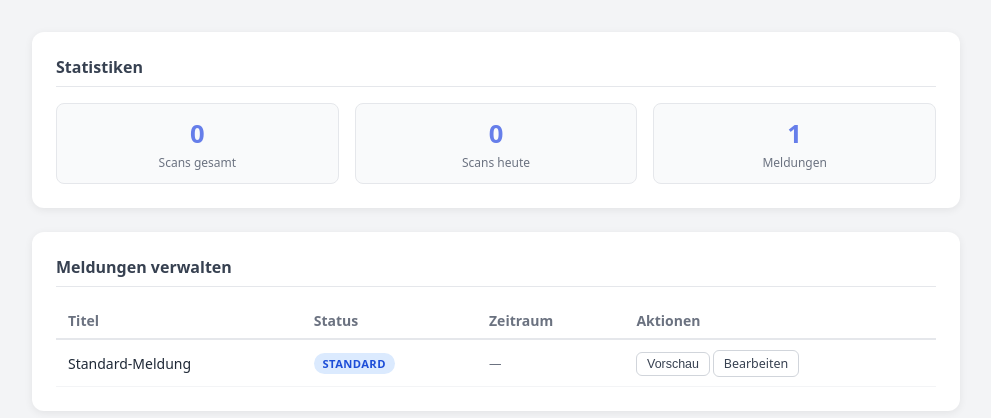
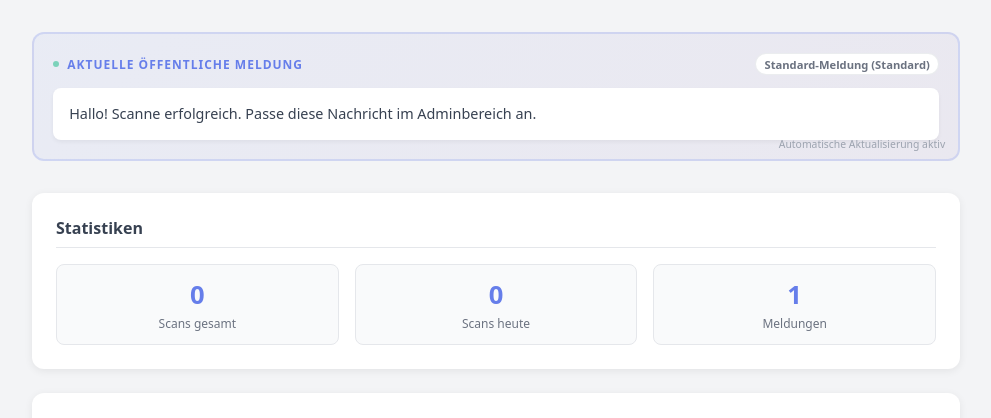
Before and after one commit to glhsman/qr-codemessanger-job, a PHP site: page /admin/index.php in a window 1280 px wide. Shown: the part 59-477 px from the top of the page, without its empty margins (144-1135 px from the left). Run offline with PHP 8.4, Linux system fonts and the light colour scheme; the visitor is signed in with stand-in values (Sample User, id 1); data that the repository does not hold is empty; some libraries are stand-ins or nearby versions.

Commit message:
UI: Grid-Icon entfernt & Admin Live-Vorschau hinzugefügt

```diff
--- /dev/null
+++ b/admin/get_current_message.php
@@ -0,0 +1,57 @@
+<?php
+require_once __DIR__ . '/../config.php';
+require_once __DIR__ . '/../lib/db.php';
+require_once __DIR__ . '/../lib/sanitize.php';
+
+session_start();
+
+// Auth check
+if (empty($_SESSION['admin'])) {
+    http_response_code(403);
+    echo json_encode(['error' => 'Forbidden']);
+    exit;
+}
+
+header('Content-Type: application/json');
+
+// Get active message
+$pdo = get_pdo();
+
+// 1. Zeitgesteuerte Meldung
+$stmt = $pdo->prepare(
+    "SELECT id, title, content, active_from, active_until, is_default
+     FROM `messages`
+     WHERE `active_from` IS NOT NULL
+       AND `active_until` IS NOT NULL
+       AND `active_from` <= NOW()
+       AND `active_until` >= NOW()
+     ORDER BY `active_from` DESC
+     LIMIT 1"
+);
+$stmt->execute();
+$row = $stmt->fetch();
+
+if (!$row) {
+    // 2. Standard-Meldung
+    $stmt = $pdo->query("SELECT id, title, content, is_default FROM `messages` WHERE `is_default` = 1 LIMIT 1");
+    $row = $stmt->fetch();
+}
+
+if ($row) {
+    // Sanitize content if needed (analog to index.php)
+    if (defined('ALLOW_HTML_WHITELIST') && ALLOW_HTML_WHITELIST) {
+        $row['content_html'] = sanitize_html_whitelist($row['content']);
+    }
+    else {
+        $row['content_html'] = nl2br(htmlspecialchars($row['content'], ENT_QUOTES | ENT_SUBSTITUTE, 'UTF-8'));
+    }
+    echo json_encode($row);
+}
+else {
+    echo json_encode([
+        'title' => 'Standard',
+        'content' => 'Hallo! Hier ist deine Standard-Nachricht.',
+        'content_html' => 'Hallo! Hier ist deine Standard-Nachricht.',
+        'is_default' => 1
+    ]);
+}
--- a/admin/index.php
+++ b/admin/index.php
@@ -139,6 +139,77 @@ function message_status(array $m, DateTimeImmutable $now): string
   .modal-close { position: absolute; top: 1rem; right: 1rem; cursor: pointer; font-size: 1.5rem; color: #9ca3af; border: none; background: none; }
   .modal-close:hover { color: #374151; }
   @keyframes slideUp { from { transform: translateY(20px); opacity: 0; } to { transform: translateY(0); opacity: 1; } }
+
+  /* Live Dashboard Preview */
+  .live-preview-card {
+    background: linear-gradient(135deg, #667eea11 0%, #764ba211 100%);
+    border: 2px solid #667eea33;
+    border-radius: 12px;
+    padding: 1.2rem;
+    margin-bottom: 0.5rem;
+    position: relative;
+    overflow: hidden;
+  }
+  .live-preview-header {
+    display: flex;
+    justify-content: space-between;
+    align-items: center;
+    margin-bottom: 0.8rem;
+  }
+  .live-preview-title {
+    font-size: 0.75rem;
+    font-weight: 700;
+    color: #667eea;
+    text-transform: uppercase;
+    letter-spacing: 1px;
+    display: flex;
+    align-items: center;
+    gap: 0.5rem;
+  }
+  .live-preview-status {
+    font-size: 0.7rem;
+    font-weight: 600;
+    padding: 0.15rem 0.5rem;
+    border-radius: 100px;
+    background: #fff;
+    border: 1px solid #667eea33;
+    color: #667eea;
+  }
+  .live-preview-content {
+    background: #fff;
+    border-radius: 8px;
+    padding: 1rem;
+    font-size: 0.9rem;
+    line-height: 1.4;
+    color: #374151;
+    box-shadow: 0 2px 4px rgba(0,0,0,0.05);
+    max-height: 120px;
+    overflow-y: auto;
+  }
+  .live-preview-content strong { color: #667eea; }
+  .refresh-indicator {
+    position: absolute;
+    bottom: 0.5rem;
+    right: 0.8rem;
+    font-size: 0.65rem;
+    color: #9ca3af;
+    display: flex;
+    align-items: center;
+    gap: 0.3rem;
+  }
+  .refresh-dot {
+    width: 6px;
+    height: 6px;
+    border-radius: 50%;
+    background: #10b981;
+    opacity: 0.5;
+  }
+  .refreshing .refresh-dot {
+    animation: pulse 1s infinite;
+    background: #667eea;
+    opacity: 1;
+  }
+
 </style>
 </head>
 <body>
@@ -147,6 +218,24 @@ function message_status(array $m, DateTimeImmutable $now): string
   <a href="logout.php">Abmelden</a>
 </header>
 <main>
+
+  <!-- Permanente Live-Vorschau der aktuellen Meldung -->
+  <div class="live-preview-card" id="live-dashboard-preview">
+    <div class="live-preview-header">
+      <div class="live-preview-title">
+        <span class="refresh-dot"></span>
+        Aktuelle öffentliche Meldung
+      </div>
+      <div id="live-preview-status" class="live-preview-status">Wird geladen...</div>
+    </div>
+    <div id="live-preview-render" class="live-preview-content">
+      <div style="color:#9ca3af; font-style:italic">Lade aktuelle Meldung...</div>
+    </div>
+    <div class="refresh-indicator">
+      Automatische Aktualisierung aktiv
+    </div>
+  </div>
+
 
   <!-- Statistiken -->
   <div class="card">
@@ -302,7 +391,43 @@ function message_status(array $m, DateTimeImmutable $now): string
 
 <script>
 document.addEventListener('DOMContentLoaded', () => {
+    // Live Dashboard Preview Logic
+    const livePreviewRender = document.getElementById('live-preview-render');
+    const livePreviewStatus = document.getElementById('live-preview-status');
+    const livePreviewCard = document.getElementById('live-dashboard-preview');
+
+    async function updateLivePreview() {
+        livePreviewCard.classList.add('refreshing');
+        try {
+            const resp = await fetch('get_current_message.php');
+            if (resp.ok) {
+                const data = await resp.json();
+                livePreviewRender.innerHTML = data.content_html;
+                livePreviewStatus.textContent = data.title + (data.is_default ? ' (Standard)' : ' (Aktiv)');
+
+                // Status color based on is_default
+                if (data.is_default) {
+                    livePreviewStatus.style.borderColor = '#9ca3af33';
+                    livePreviewStatus.style.color = '#6b7280';
+                } else {
+                    livePreviewStatus.style.borderColor = '#667eea33';
+                    livePreviewStatus.style.color = '#667eea';
+                }
+            }
+        } catch (e) {
+            console.error("Live preview update failed", e);
+        } finally {
+            setTimeout(() => livePreviewCard.classList.remove('refreshing'), 500);
+        }
+    }
+
+    // Initial load
+    updateLivePreview();
+    // Auto refresh every 30 seconds
+    setInterval(updateLivePreview, 30000);
+
     const textarea = document.getElementById('msg-content');
+
     const preview = document.getElementById('preview-render');
 
     if (textarea && preview) {
```
Also changed, not shown: scan/index.php (+1 -34 lines), README.md.
